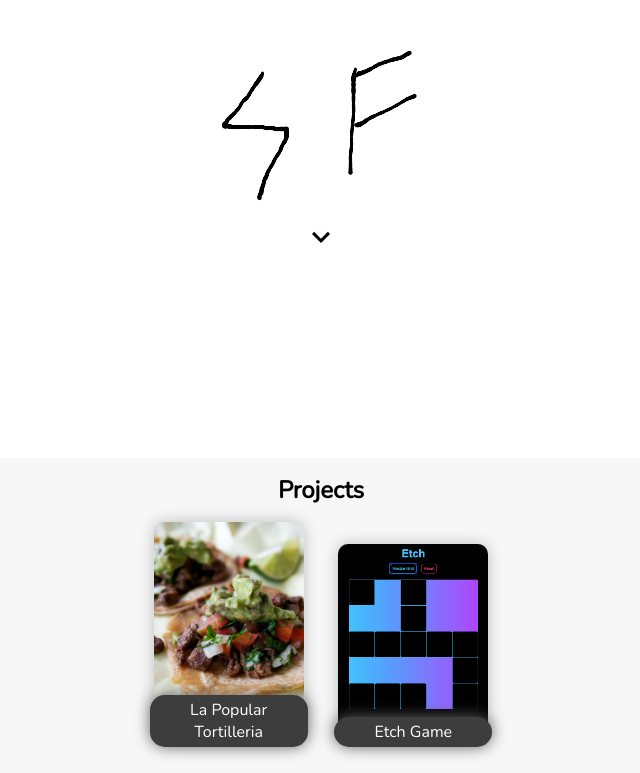
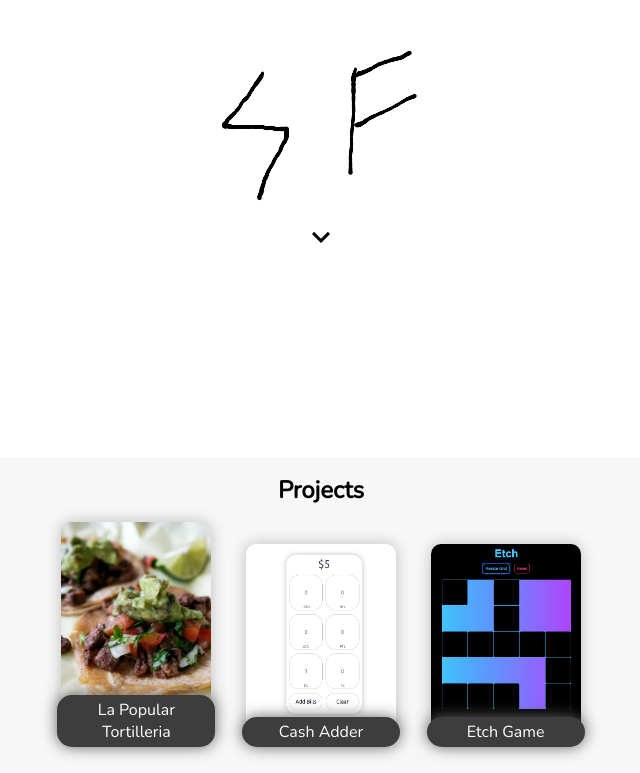
Before and after one commit to darman12/darman12.github.io, a plain HTML site: page index.html in a window 1280 px wide. Shown: the part 342-1115 px from the top of the page, without its empty margins (319-959 px from the left). Drawn offline with nearby package versions, Linux system fonts and the light colour scheme.

Commit message:
add new project card

```diff
--- a/index.html
+++ b/index.html
@@ -40,9 +40,14 @@
                      <p class="site-description light-text dark-shadow">La Popular Tortilleria</p></a>
                   </div>
                   <div class="site-card bounce">
+                     <a href="https://darman12.github.io/cash-adder" target="_blank"><img class="medium-img rounded-corner light-shadow" src="images/cash-adder-screenshot.PNG" alt="screenshot of user interface where you input number of bills" />
+                     <p class="site-description light-text dark-shadow">Cash Adder</p></a>
+                  </div>
+                  <div class="site-card bounce">
                      <a href="https://darman12.github.io/etch" target="_blank"><img class="medium-img rounded-corner light-shadow" src="images/etch-screenshot.png" alt="blue grid" />
                      <p class="site-description light-text dark-shadow">Etch Game</p></a>
                   </div>
+               </div>
                </div>
                <div id="project-videos">
                   <div>
```
Also changed, not shown: images/cash-adder-screenshot.PNG (added).
